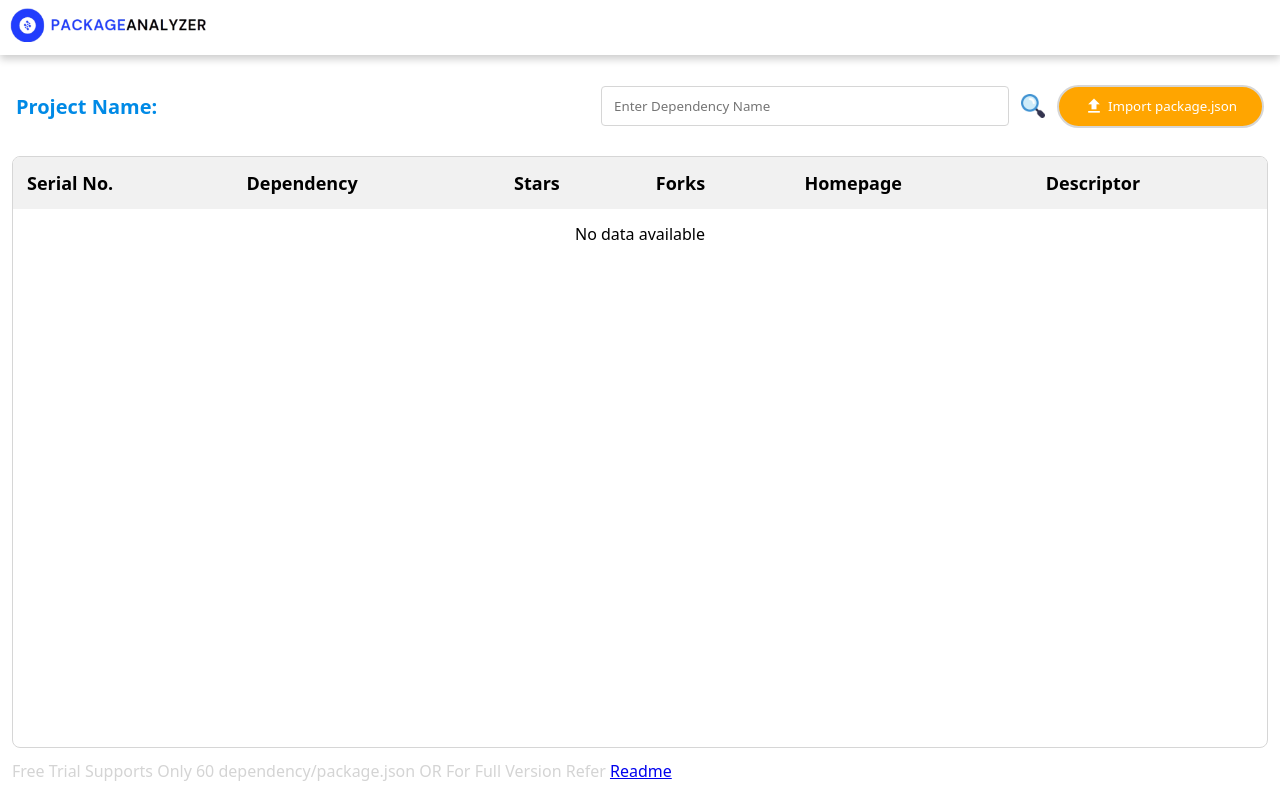
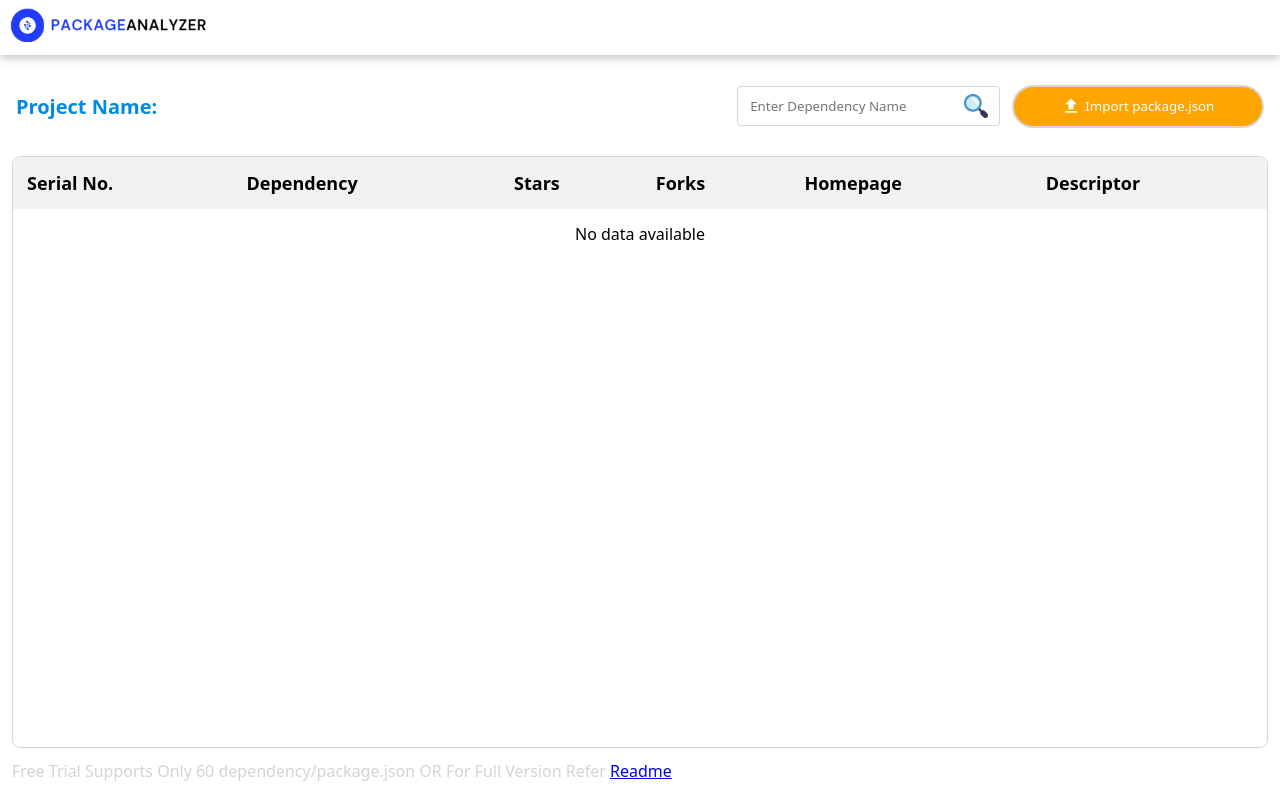
Before and after one commit to deshmukh-ajinkya/packageanalyzer, a React (Vite) app: page / in a window 1280 px wide. Built offline with nearby package versions, Linux system fonts and the light colour scheme; a web font is replaced by a local one.

Commit message:
refactor: css improvement

```diff
--- a/src/home/style.css
+++ b/src/home/style.css
@@ -9,6 +9,7 @@
 }
 
 /* Search and upload container */
+/* Updated Search and Upload Container */
 .search-upload-container {
   margin-top: 18px;
   padding-inline: 16px;
@@ -19,7 +20,7 @@
 }
 
 .project-name {
-  flex: 3;
+  flex: 6; /* 60% width */
   color: #008ae6;
   font-size: 20px;
   font-weight: 600;
@@ -30,21 +31,23 @@
 }
 
 .input-dependency {
-  flex: 2;
+  flex: 2; /* 20% width (with search icon) */
   height: 36px;
   border-radius: 4px;
   font-family: "Noto Sans";
   border: 1px solid #d6d6d6;
   padding-inline: 12px;
+  margin-right: 12px;
 }
 
 .search-icon {
   cursor: pointer;
   width: 24px;
+  margin-left: -60px; /* To position next to input field */
 }
 
 .upload-button {
-  flex: 1;
+  flex: 2; /* 20% width */
   height: 43px;
   border-radius: 24px;
   background-color: #ffa500;
@@ -55,6 +58,7 @@
   justify-content: center;
   gap: 4px;
   font-family: "Noto Sans";
+  margin-left: 12px;
 }
 
 .upload-button img {
@@ -135,3 +139,9 @@
   padding-block: 12px;
   color: #d4d4d4;
 }
+
+@media (max-width: 768px) {
+  .upload-button {
+    margin-left: 0;
+  }
+}
```
